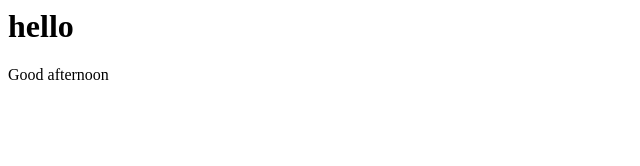
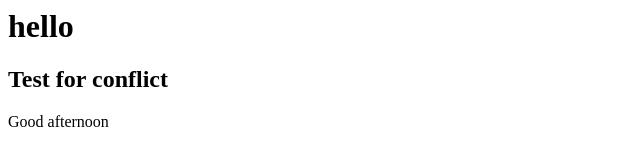
Before and after one commit to YogeshTelawane/learning-git, a plain HTML site: page index.html in a window 1280 px wide. Shown: the whole page, without its empty margins (0-640 px from the left). Drawn offline with Linux system fonts and the light colour scheme.

Commit message:
Update index.html

```diff
--- a/index.html
+++ b/index.html
@@ -1,2 +1,3 @@
 <h1>hello</h1>
+<h2>Test for conflict</h2>
 <p>Good afternoon</p>
```
